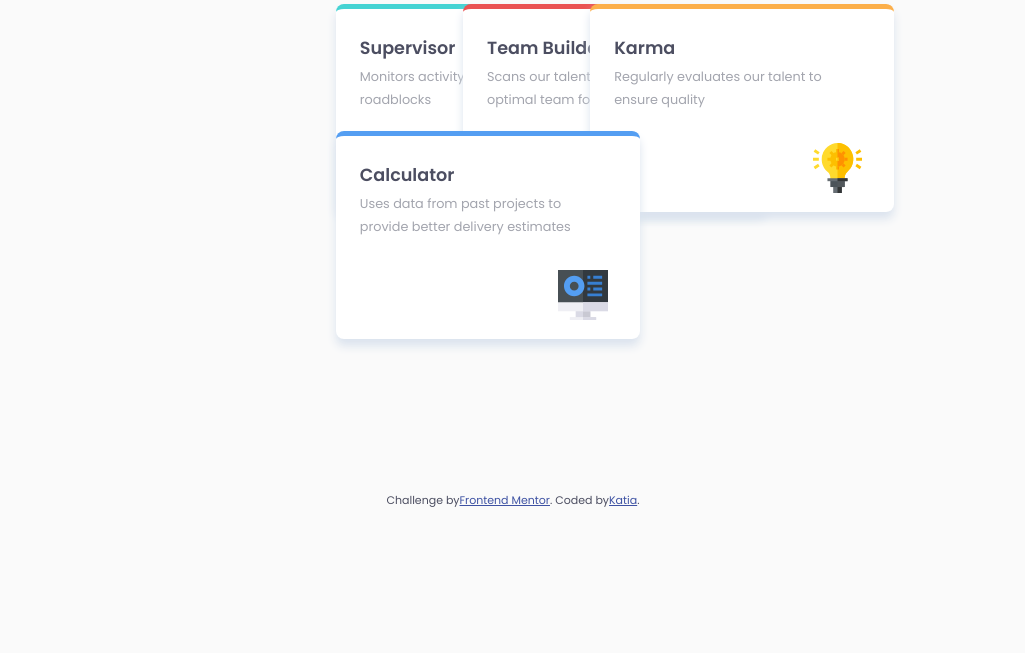
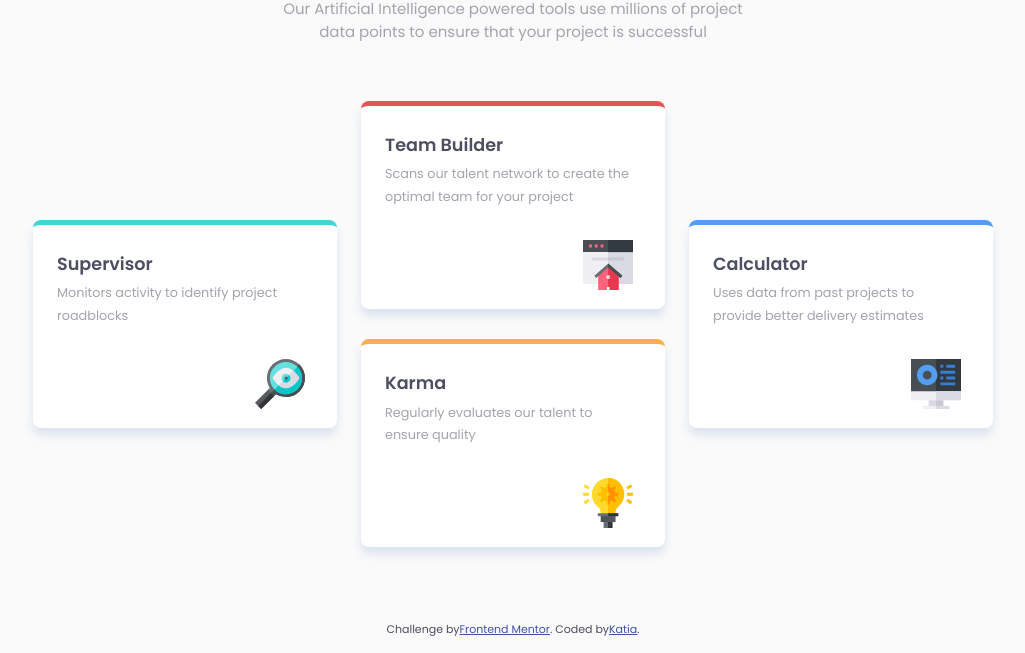
Before and after one commit to ktzazz/Four-card-feature-section-six, a plain HTML site: page index.html in a window 1280 px wide. Shown: the part 211-864 px from the top of the page, without its empty margins (127-1152 px from the left). Before the commit the page ends 800 px from the top, so only its background shows below. Drawn offline with Linux system fonts and the light colour scheme.

Commit message:
T Commit

```diff
--- a/style.css
+++ b/style.css
@@ -127,16 +127,36 @@ img{
         justify-content: center;
     }
 
-    .container{
-        max-width: 30rem;
+    .container {
+        margin-block-start: 3rem;
+        margin-block-end: 3rem;
         display: grid;
-        grid-auto-flow: wrap;
+        grid-template-columns: repeat(3, 1fr);
         grid-template-rows: repeat(3, 100px);
-        grid-auto-rows: minmax(100px, auto);
-        grid-template-columns: repeat(3, 100px);
-        grid-auto-columns: minmax(100px, auto);
+        grid-column-gap: 1.5rem;
+        grid-row-gap: 1.2rem;
     }
 
+        .s-one {
+            grid-area: 2 / 1 / 3 / 2;
+        }
+        .s-two {
+            grid-area: 1 / 2 / 2 / 3;
+        }
+        .s-three {
+            grid-area: 3 / 2 / 4 / 3;
+        }
+        .s-four {
+            grid-area: 2 / 3 / 3 / 4;
+        }
+
+        h1{
+            font-size: 2rem;
+        }
+
+        #first-text{
+            max-width: 550px;
+        }
 
 
 }
```
Also changed, not shown: desktop.PNG (added), mobile.PNG (added).
